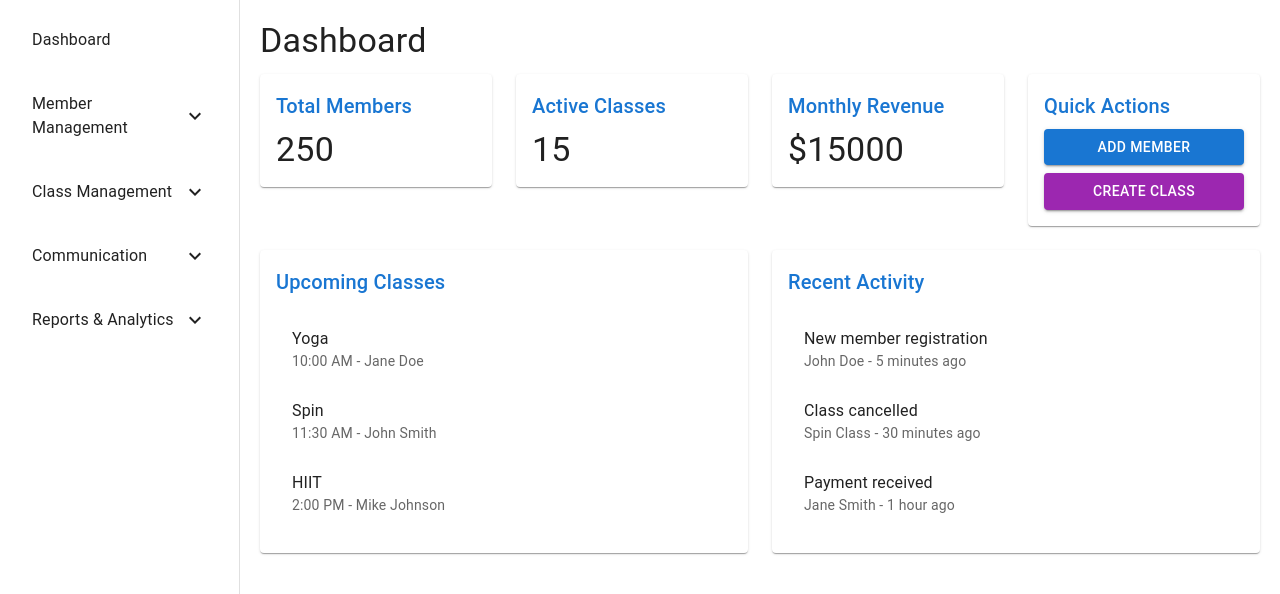
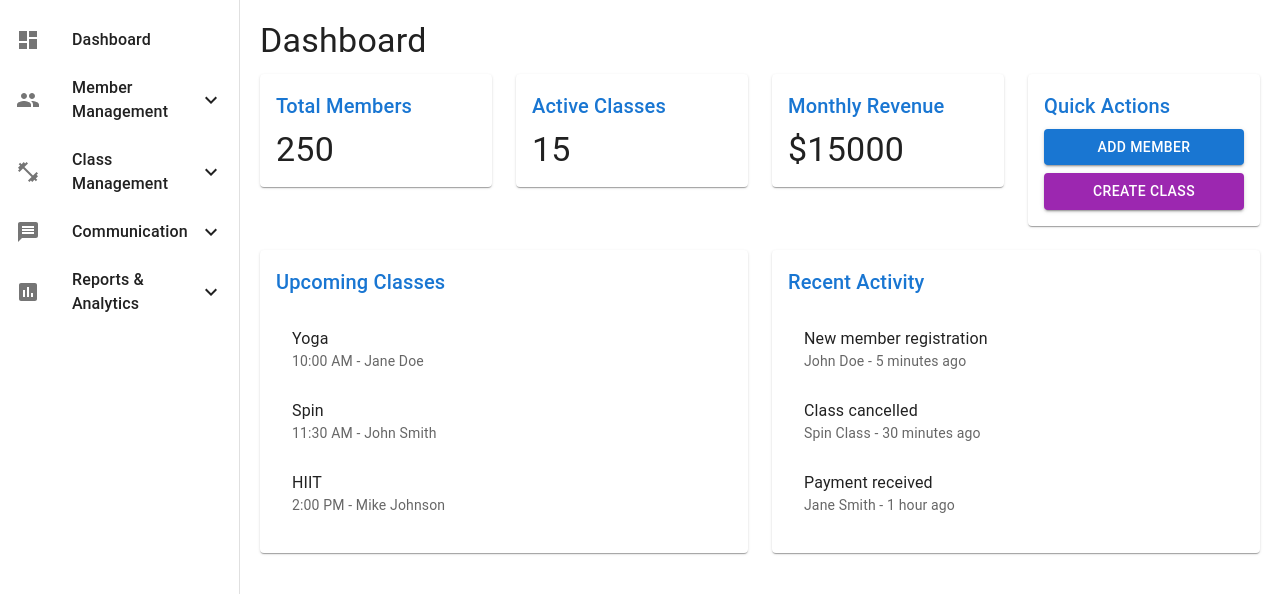
Before and after one commit to HanifCarroll/gym-management-client, a Next.js app: page / in a window 1280 px wide. Shown: the top 594 px of the page. Built offline with nearby package versions, Linux system fonts and the light colour scheme.

Commit message:
Improve visual hierarchy on sidebar

```diff
--- a/src/app/components/Sidebar/Sidebar.tsx
+++ b/src/app/components/Sidebar/Sidebar.tsx
@@ -1,20 +1,77 @@
 'use client';
 
 import React from 'react';
-import { Drawer, List, ListItem, ListItemText, ListItemButton, Collapse } from '@mui/material';
-import { ExpandLess, ExpandMore } from '@mui/icons-material';
+import { Drawer, List, ListItem, ListItemText, ListItemButton, Collapse, ListItemIcon, Box } from '@mui/material';
+import { ExpandLess, ExpandMore, ChevronRight } from '@mui/icons-material';
+import DashboardIcon from '@mui/icons-material/Dashboard';
+import PeopleIcon from '@mui/icons-material/People';
+import FitnessCenterIcon from '@mui/icons-material/FitnessCenter';
+import MessageIcon from '@mui/icons-material/Message';
+import AssessmentIcon from '@mui/icons-material/Assessment';
 import Link from 'next/link';
 
-const Sidebar = () => {
-  const [open, setOpen] = React.useState({
+type MenuItem = {
+  title: string;
+  icon: React.ReactNode;
+  link?: string;
+  children?: { title: string; link: string }[];
+};
+
+const menuItems: MenuItem[] = [
+  {
+    title: 'Dashboard',
+    icon: <DashboardIcon />,
+    link: '/',
+  },
+  {
+    title: 'Member Management',
+    icon: <PeopleIcon />,
+    children: [
+      { title: 'Register Member', link: '/members/register' },
+      { title: 'Manage Profiles', link: '/members/profiles' },
+      { title: 'Membership Plans', link: '/members/plans' },
+      { title: 'Payments', link: '/members/payments' },
+    ],
+  },
+  {
+    title: 'Class Management',
+    icon: <FitnessCenterIcon />,
+    children: [
+      { title: 'Create Class', link: '/classes/create' },
+      { title: 'Schedule', link: '/classes/schedule' },
+      { title: 'Instructors', link: '/classes/instructors' },
+      { title: 'Enrollment', link: '/classes/enrollment' },
+    ],
+  },
+  {
+    title: 'Communication',
+    icon: <MessageIcon />,
+    children: [
+      { title: 'Notifications', link: '/communication/notifications' },
+      { title: 'Messages', link: '/communication/messages' },
+      { title: 'Community Board', link: '/communication/community' },
+    ],
+  },
+  {
+    title: 'Reports & Analytics',
+    icon: <AssessmentIcon />,
+    children: [
+      { title: 'Membership Stats', link: '/reports/membership' },
+      { title: 'Class Attendance', link: '/reports/classes' },
+    ],
+  },
+];
+
+const Sidebar: React.FC = () => {
+  const [open, setOpen] = React.useState<Record<string, boolean>>({
     members: false,
     classes: false,
     communication: false,
     reports: false
   });
 
-  const handleClick = (section: keyof typeof open) => {
-    setOpen({ ...open, [section]: !open[section] });
+  const handleClick = (section: string) => {
+    setOpen(prevOpen => ({ ...prevOpen, [section]: !prevOpen[section] }));
   };
 
   return (
@@ -26,98 +83,54 @@ const Sidebar = () => {
         '& .MuiDrawer-paper': {
           width: 240,
           boxSizing: 'border-box',
+          bgcolor: 'background.default',
         },
       }}
     >
-      <List>
-        <ListItem>
-          <ListItemButton component={Link} href="/">
-            <ListItemText primary="Dashboard" />
+      <List component="nav" sx={{ pt: 2 }}>
+        {menuItems.map((item, index) => (
+          <Box key={index}>
+            <ListItem disablePadding>
+              <ListItemButton
+                component={item.children ? 'div' : Link}
+                href={item.link || '#'}
+                onClick={item.children ? () => handleClick(item.title.toLowerCase().replace(/ & /g, '')) : undefined}
+                sx={{
+                  bgcolor: open[item.title.toLowerCase().replace(/ & /g, '')] ? 'action.selected' : 'inherit',
+                }}
+              >
+                <ListItemIcon>{item.icon}</ListItemIcon>
+                <ListItemText primary={item.title} primaryTypographyProps={{ fontWeight: 'medium' }} />
+                {item.children && (open[item.title.toLowerCase().replace(/ & /g, '')] ? <ExpandLess /> : <ExpandMore />)}
               </ListItemButton>
             </ListItem>
-
-        <ListItem>
-          <ListItemButton onClick={() => handleClick('members')}>
-            <ListItemText primary="Member Management" />
-            {open.members ? <ExpandLess /> : <ExpandMore />}
+            {item.children && (
+              <Collapse in={open[item.title.toLowerCase().replace(/ & /g, '')]} timeout="auto" unmountOnExit>
+                <List component="div" disablePadding>
+                  {item.children.map((child, childIndex) => (
+                    <ListItem key={childIndex} disablePadding>
+                      <ListItemButton
+                        component={Link}
+                        href={child.link}
+                        sx={{
+                          pl: 4,
+                          '&:hover': {
+                            bgcolor: 'action.hover',
+                          },
+                        }}
+                      >
+                        <ListItemIcon>
+                          <ChevronRight fontSize="small" />
+                        </ListItemIcon>
+                        <ListItemText primary={child.title} />
                       </ListItemButton>
                     </ListItem>
-        <Collapse in={open.members} timeout="auto" unmountOnExit>
-          <List component="div" disablePadding>
-            <ListItemButton sx={{ pl: 4 }} component={Link} href="/members/register">
-              <ListItemText primary="Register Member" />
-            </ListItemButton>
-            <ListItemButton sx={{ pl: 4 }} component={Link} href="/members/profiles">
-              <ListItemText primary="Manage Profiles" />
-            </ListItemButton>
-            <ListItemButton sx={{ pl: 4 }} component={Link} href="/members/plans">
-              <ListItemText primary="Membership Plans" />
-            </ListItemButton>
-            <ListItemButton sx={{ pl: 4 }} component={Link} href="/members/payments">
-              <ListItemText primary="Payments" />
-            </ListItemButton>
+                  ))}
                 </List>
               </Collapse>
-
-        <ListItem>
-          <ListItemButton onClick={() => handleClick('classes')}>
-            <ListItemText primary="Class Management" />
-            {open.classes ? <ExpandLess /> : <ExpandMore />}
-          </ListItemButton>
-        </ListItem>
-        <Collapse in={open.classes} timeout="auto" unmountOnExit>
-          <List component="div" disablePadding>
-            <ListItemButton sx={{ pl: 4 }} component={Link} href="/classes/create">
-              <ListItemText primary="Create Class" />
-            </ListItemButton>
-            <ListItemButton sx={{ pl: 4 }} component={Link} href="/classes/schedule">
-              <ListItemText primary="Schedule" />
-            </ListItemButton>
-            <ListItemButton sx={{ pl: 4 }} component={Link} href="/classes/instructors">
-              <ListItemText primary="Instructors" />
-            </ListItemButton>
-            <ListItemButton sx={{ pl: 4 }} component={Link} href="/classes/enrollment">
-              <ListItemText primary="Enrollment" />
-            </ListItemButton>
-          </List>
-        </Collapse>
-
-        <ListItem>
-          <ListItemButton onClick={() => handleClick('communication')}>
-            <ListItemText primary="Communication" />
-            {open.communication ? <ExpandLess /> : <ExpandMore />}
-          </ListItemButton>
-        </ListItem>
-        <Collapse in={open.communication} timeout="auto" unmountOnExit>
-          <List component="div" disablePadding>
-            <ListItemButton sx={{ pl: 4 }} component={Link} href="/communication/notifications">
-              <ListItemText primary="Notifications" />
-            </ListItemButton>
-            <ListItemButton sx={{ pl: 4 }} component={Link} href="/communication/messages">
-              <ListItemText primary="Messages" />
-            </ListItemButton>
-            <ListItemButton sx={{ pl: 4 }} component={Link} href="/communication/community">
-              <ListItemText primary="Community Board" />
-            </ListItemButton>
-          </List>
-        </Collapse>
-
-        <ListItem>
-          <ListItemButton onClick={() => handleClick('reports')}>
-            <ListItemText primary="Reports & Analytics" />
-            {open.reports ? <ExpandLess /> : <ExpandMore />}
-          </ListItemButton>
-        </ListItem>
-        <Collapse in={open.reports} timeout="auto" unmountOnExit>
-          <List component="div" disablePadding>
-            <ListItemButton sx={{ pl: 4 }} component={Link} href="/reports/membership">
-              <ListItemText primary="Membership Stats" />
-            </ListItemButton>
-            <ListItemButton sx={{ pl: 4 }} component={Link} href="/reports/classes">
-              <ListItemText primary="Class Attendance" />
-            </ListItemButton>
-          </List>
-        </Collapse>
+            )}
+          </Box>
+        ))}
       </List>
     </Drawer>
   );
```
Lines whose indentation alone changed are shown as unchanged.
